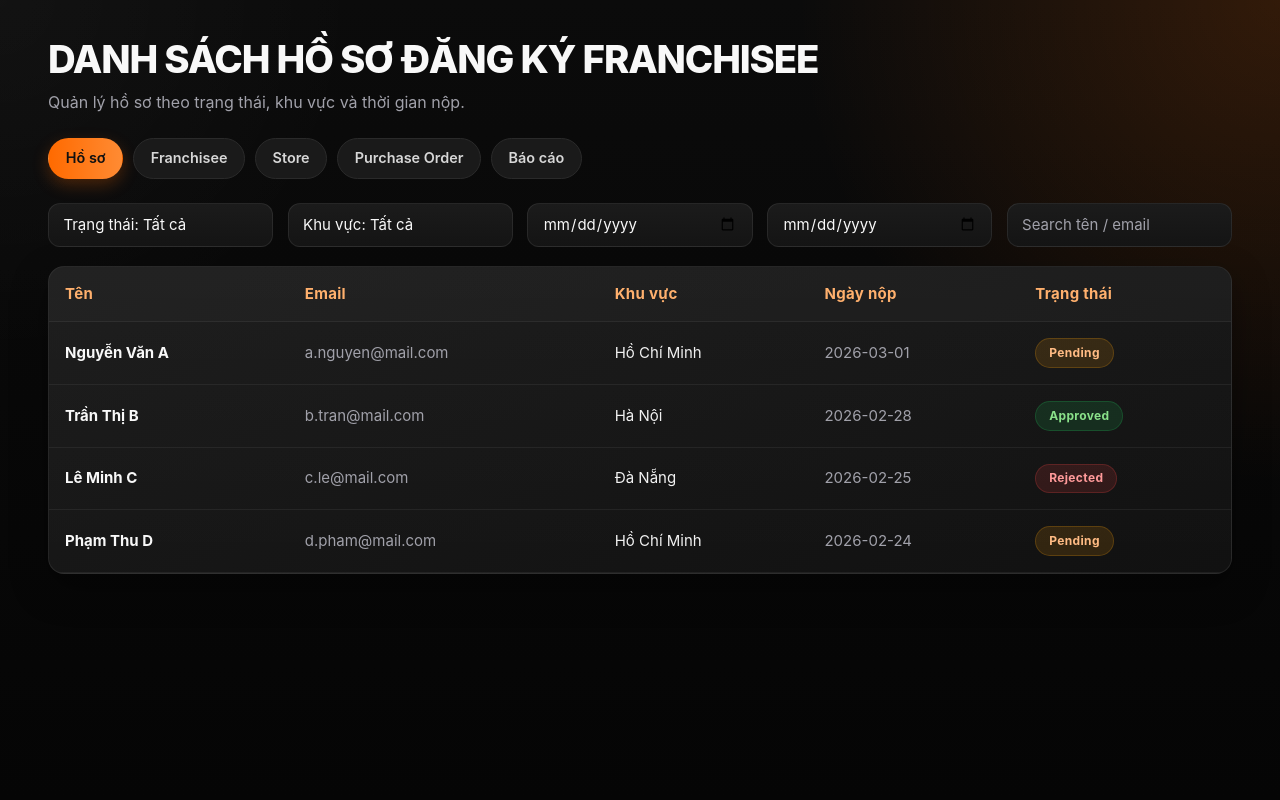
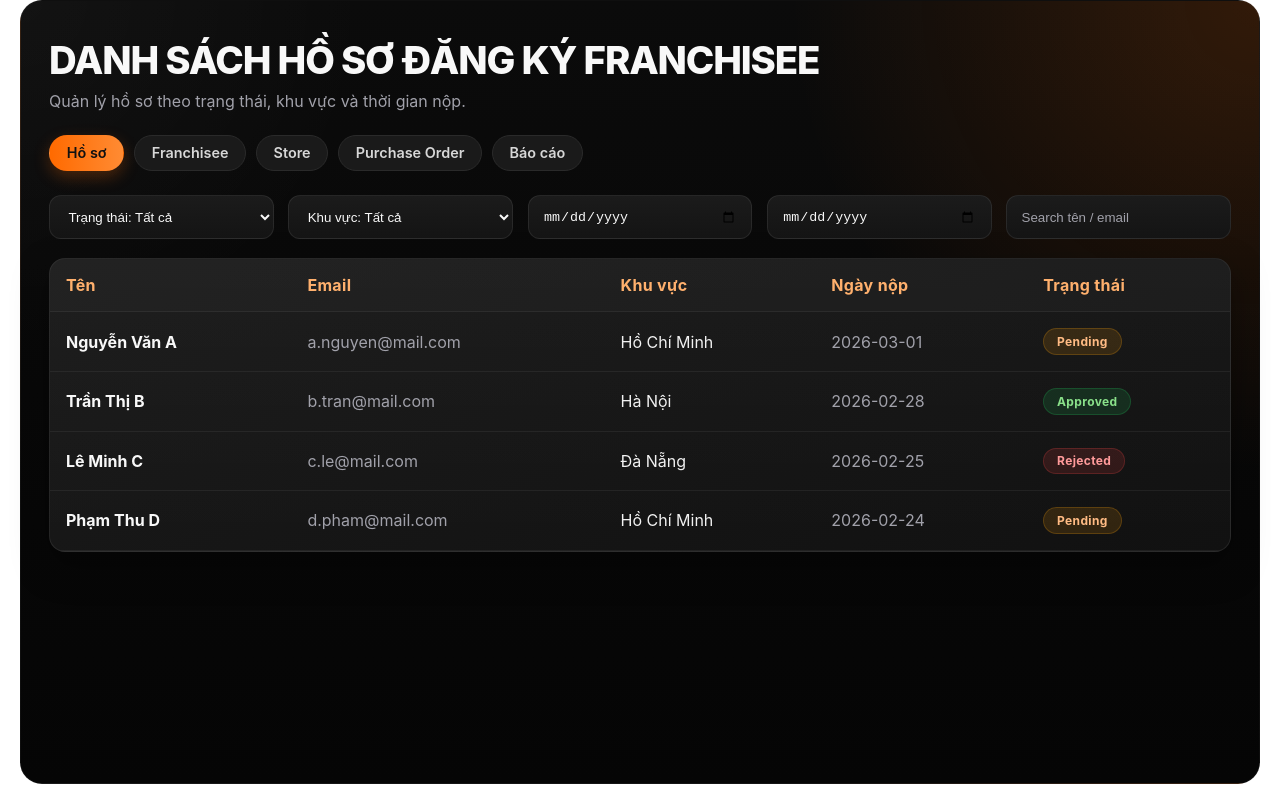
Before and after one commit to trqgiabao/Again, a React (Vite) app: page /admin/applications in a window 1280 px wide. Built offline with nearby package versions, Linux system fonts and the light colour scheme.

Commit message:
sua giao dien

```diff
--- a/src/features/franchiseAdmin/pages/AdminShared.css
+++ b/src/features/franchiseAdmin/pages/AdminShared.css
@@ -1,8 +1,28 @@
 .admin-page {
+  --nike-white: #f8f8f8;
+  --nike-black: #0b0b0b;
+  --nike-black-soft: #141414;
+  --nike-surface: #181818;
+  --nike-surface-alt: #202020;
+  --nike-orange: #ff6a00;
+  --nike-orange-deep: #ff8b33;
+  --nike-border: rgba(255, 255, 255, 0.08);
+  --nike-text-muted: #a1a1aa;
+  --nike-text-soft: #6b7280;
+  --nike-shadow: 0 14px 36px rgba(0, 0, 0, 0.35);
+
   max-width: 1240px;
   margin: 0 auto;
   padding: 2.5rem 1.75rem 3rem;
+   min-height: calc(100vh - 1rem);
   color: var(--nike-white);
+
+  background:
+    radial-gradient(circle at top right, rgba(255, 106, 0, 0.16), transparent 32%),
+    radial-gradient(circle at top left, rgba(255, 255, 255, 0.03), transparent 24%),
+    linear-gradient(180deg, #0b0b0b, #050505);
+  border: 1px solid rgba(255, 255, 255, 0.04);
+  border-radius: 22px;
 }
 
 .admin-page__header {
--- a/src/features/franchiseAdmin/pages/ApplicationDetailPage.jsx
+++ b/src/features/franchiseAdmin/pages/ApplicationDetailPage.jsx
@@ -23,16 +23,90 @@ const mockData = {
       { time: '2026-03-01 10:22', status: 'Pending', note: 'Email xác nhận đã gửi ứng viên.' },
     ],
   },
+  'app-002': {
+    code: 'FA-2026-002',
+    fullName: 'Trần Thị B',
+    email: 'b.tran@mail.com',
+    phoneNumber: '0912345678',
+    nationalId: '001298009876',
+    address: '95 Nguyễn Trãi, Thanh Xuân, Hà Nội',
+    businessExperience: '3 năm quản lý cửa hàng thời trang',
+    expectedCapital: '2,500,000,000',
+    preferredRegion: 'Hà Nội',
+    createdAt: '2026-02-28 09:05',
+    status: 'Approved',
+    history: [
+      { time: '2026-02-28 09:05', status: 'Pending', note: 'Hồ sơ vừa được tạo.' },
+      { time: '2026-03-01 15:10', status: 'Approved', note: 'Đã duyệt sau vòng phỏng vấn.' },
+    ],
+  },
+  'app-003': {
+    code: 'FA-2026-003',
+    fullName: 'Lê Minh C',
+    email: 'c.le@mail.com',
+    phoneNumber: '0933334444',
+    nationalId: '048201006543',
+    address: '22 Ông Ích Khiêm, Hải Châu, Đà Nẵng',
+    businessExperience: '2 năm kinh doanh chuỗi đồ uống',
+    expectedCapital: '1,800,000,000',
+    preferredRegion: 'Đà Nẵng',
+    createdAt: '2026-02-25 14:40',
+    status: 'Rejected',
+    history: [
+      { time: '2026-02-25 14:40', status: 'Pending', note: 'Hồ sơ vừa được tạo.' },
+      { time: '2026-02-26 10:00', status: 'Rejected', note: 'Ứng viên chưa đáp ứng mức vốn tối thiểu.' },
+    ],
+  },
+  'app-004': {
+    code: 'FA-2026-004',
+    fullName: 'Phạm Thu D',
+    email: 'd.pham@mail.com',
+    phoneNumber: '0977771122',
+    nationalId: '025196002468',
+    address: '118 Điện Biên Phủ, Bình Thạnh, TP.HCM',
+    businessExperience: '4 năm vận hành nhà hàng gia đình',
+    expectedCapital: '2,900,000,000',
+    preferredRegion: 'Hồ Chí Minh',
+    createdAt: '2026-02-24 08:50',
+    status: 'Pending',
+    history: [
+      { time: '2026-02-24 08:50', status: 'Pending', note: 'Hồ sơ vừa được tạo.' },
+      { time: '2026-02-24 09:15', status: 'Pending', note: 'Đã chuyển HR kiểm tra ban đầu.' },
+    ],
+  },
 };
 
 const ApplicationDetailPage = () => {
   const navigate = useNavigate();
   const { id } = useParams();
-  const application = useMemo(() => mockData[id] ?? mockData['app-001'], [id]);
+
+  const application = useMemo(() => mockData[id], [id]);
 
   const [openApprove, setOpenApprove] = useState(false);
   const [openReject, setOpenReject] = useState(false);
   const [rejectReason, setRejectReason] = useState('');
+
+  if (!application) {
+    return (
+      <section className="admin-page">
+        <header className="admin-page__header">
+          <h1>Chi tiết hồ sơ Franchisee</h1>
+          <p>Không tìm thấy hồ sơ với mã đã chọn.</p>
+        </header>
+
+        <AdminMenu />
+
+        <article className="detail-panel admin-surface">
+          <button
+            className="btn btn--ghost"
+            onClick={() => navigate('/admin/applications')}
+          >
+            Quay lại danh sách hồ sơ
+          </button>
+        </article>
+      </section>
+    );
+  }
 
   return (
     <section className="admin-page">
@@ -65,13 +139,22 @@ const ApplicationDetailPage = () => {
         <p><strong>Kinh nghiệm kinh doanh:</strong> {application.businessExperience}</p>
 
         <div className="detail-actions">
-          <button className="btn btn--ghost" onClick={() => navigate('/admin/applications')}>
+          <button
+            className="btn btn--ghost"
+            onClick={() => navigate('/admin/applications')}
+          >
             Quay lại
           </button>
-          <button className="btn btn--danger" onClick={() => setOpenReject(true)}>
+          <button
+            className="btn btn--danger"
+            onClick={() => setOpenReject(true)}
+          >
             Reject
           </button>
-          <button className="btn btn--primary" onClick={() => setOpenApprove(true)}>
+          <button
+            className="btn btn--primary"
+            onClick={() => setOpenApprove(true)}
+          >
             Approve
           </button>
         </div>
@@ -94,16 +177,22 @@ const ApplicationDetailPage = () => {
         isOpen={openApprove}
         title="Xác nhận duyệt hồ sơ"
         onClose={() => setOpenApprove(false)}
-        actions={(
+        actions={
           <>
-            <button className="btn btn--ghost" onClick={() => setOpenApprove(false)}>
+            <button
+              className="btn btn--ghost"
+              onClick={() => setOpenApprove(false)}
+            >
               Hủy
             </button>
-            <button className="btn btn--primary" onClick={() => setOpenApprove(false)}>
+            <button
+              className="btn btn--primary"
+              onClick={() => setOpenApprove(false)}
+            >
               Xác nhận Approve
             </button>
           </>
-        )}
+        }
       >
         Hồ sơ sẽ được chuyển bước tạo hợp đồng.
       </Modal>
@@ -112,9 +201,12 @@ const ApplicationDetailPage = () => {
         isOpen={openReject}
         title="Từ chối hồ sơ"
         onClose={() => setOpenReject(false)}
-        actions={(
+        actions={
           <>
-            <button className="btn btn--ghost" onClick={() => setOpenReject(false)}>
+            <button
+              className="btn btn--ghost"
+              onClick={() => setOpenReject(false)}
+            >
               Hủy
             </button>
             <button
@@ -125,7 +217,7 @@ const ApplicationDetailPage = () => {
               Xác nhận Reject
             </button>
           </>
-        )}
+        }
       >
         <label htmlFor="rejectReason">Nhập lý do từ chối:</label>
         <textarea
--- a/src/index.css
+++ b/src/index.css
@@ -1,153 +1,109 @@
+/* Definition of the design system. All colors, gradients, fonts, etc should be defined here.
+All colors MUST be HSL.
+*/
+
+@layer base {
+  :root {
+    --background: 0 0% 100%;
+    --foreground: 222.2 84% 4.9%;
+
+    --card: 0 0% 100%;
+    --card-foreground: 222.2 84% 4.9%;
+
+    --popover: 0 0% 100%;
+    --popover-foreground: 222.2 84% 4.9%;
+
+    --primary: 222.2 47.4% 11.2%;
+    --primary-foreground: 210 40% 98%;
+
+    --secondary: 210 40% 96.1%;
+    --secondary-foreground: 222.2 47.4% 11.2%;
+
+    --muted: 210 40% 96.1%;
+    --muted-foreground: 215.4 16.3% 46.9%;
+
+    --accent: 210 40% 96.1%;
+    --accent-foreground: 222.2 47.4% 11.2%;
+
+    --destructive: 0 84.2% 60.2%;
+    --destructive-foreground: 210 40% 98%;
+
+    --border: 214.3 31.8% 91.4%;
+    --input: 214.3 31.8% 91.4%;
+    --ring: 222.2 84% 4.9%;
+
+    --radius: 0.5rem;
+
+    --sidebar-background: 0 0% 98%;
+    --sidebar-foreground: 240 5.3% 26.1%;
+    --sidebar-primary: 240 5.9% 10%;
+    --sidebar-primary-foreground: 0 0% 98%;
+    --sidebar-accent: 240 4.8% 95.9%;
+    --sidebar-accent-foreground: 240 5.9% 10%;
+    --sidebar-border: 220 13% 91%;
+    --sidebar-ring: 217.2 91.2% 59.8%;
+  }
+
+  .dark {
+    --background: 222.2 84% 4.9%;
+    --foreground: 210 40% 98%;
+
+    --card: 222.2 84% 4.9%;
+    --card-foreground: 210 40% 98%;
+
+    --popover: 222.2 84% 4.9%;
+    --popover-foreground: 210 40% 98%;
+
+    --primary: 210 40% 98%;
+    --primary-foreground: 222.2 47.4% 11.2%;
+
+    --secondary: 217.2 32.6% 17.5%;
+    --secondary-foreground: 210 40% 98%;
+
+    --muted: 217.2 32.6% 17.5%;
+    --muted-foreground: 215 20.2% 65.1%;
+
+    --accent: 217.2 32.6% 17.5%;
+    --accent-foreground: 210 40% 98%;
+
+    --destructive: 0 62.8% 30.6%;
+    --destructive-foreground: 210 40% 98%;
+
+    --border: 217.2 32.6% 17.5%;
+    --input: 217.2 32.6% 17.5%;
+    --ring: 212.7 26.8% 83.9%;
+
+    --sidebar-background: 240 5.9% 10%;
+    --sidebar-foreground: 240 4.8% 95.9%;
+    --sidebar-primary: 224.3 76.3% 48%;
+    --sidebar-primary-foreground: 0 0% 100%;
+    --sidebar-accent: 240 3.7% 15.9%;
+    --sidebar-accent-foreground: 240 4.8% 95.9%;
+    --sidebar-border: 240 3.7% 15.9%;
+    --sidebar-ring: 217.2 91.2% 59.8%;
+  }
+}
+
+@layer base {
   *,
   *::before,
   *::after {
     box-sizing: border-box;
-}
-
-:root {
-  --nike-white: #f8f8f8;
-  --nike-black: #0b0b0b;
-  --nike-black-soft: #141414;
-
-  --nike-surface: #181818;
-  --nike-surface-alt: #202020;
-
-  --nike-orange: #ff6a00;
-  --nike-orange-deep: #ff8b33;
-
-  --nike-border: rgba(255,255,255,0.08);
-
-  --nike-text-muted: #a1a1aa;
-  --nike-text-soft: #6b7280;
-
-  --nike-shadow:
-    0 14px 36px rgba(0,0,0,0.35);
-
-  --nike-radius-sm: 10px;
-  --nike-radius-md: 16px;
-  --nike-radius-lg: 22px;
+    border-color: hsl(var(--border));
   }
 
   html,
-body {
-  height: 100%;
+  body,
+  #root {
+    min-height: 100%;
   }
 
   body {
     margin: 0;
-
-  font-family:
-    Inter,
-    system-ui,
-    -apple-system,
-    Segoe UI,
-    Roboto,
-    Helvetica Neue,
-    Arial,
-    sans-serif;
-
-  font-size: 15px;
-  line-height: 1.5;
-
-  background:
-    radial-gradient(circle at top right, rgba(255,106,0,.16), transparent 32%),
-    radial-gradient(circle at top left, rgba(255,255,255,.03), transparent 24%),
-    linear-gradient(180deg,#0b0b0b,#050505);
-
-  color: var(--nike-white);
-
+    font-family: Inter, system-ui, -apple-system, Segoe UI, Roboto, Helvetica Neue, Arial, sans-serif;
+    background-color: hsl(var(--background));
+    color: hsl(var(--foreground));
     -webkit-font-smoothing: antialiased;
     -moz-osx-font-smoothing: grayscale;
   }
-
-#root {
-  width: 100%;
-  min-height: 100vh;
 }
-
-a {
-  color: inherit;
-  text-decoration: none;
-}
-
-h1,
-h2,
-h3,
-h4 {
-  margin: 0;
-  letter-spacing: -0.02em;
-}
-
-h1 {
-  font-weight: 800;
-}
-
-h2 {
-  font-weight: 700;
-}
-
-p {
-  margin: 0;
-}
-
-::-webkit-scrollbar {
-  width: 10px;
-}
-
-::-webkit-scrollbar-track {
-  background: #0b0b0b;
-}
-
-::-webkit-scrollbar-thumb {
-  background: #2a2a2a;
-  border-radius: 999px;
-}
-
-::-webkit-scrollbar-thumb:hover {
-  background: #3a3a3a;
-}
-
-input,
-select,
-textarea,
-button {
-  font-family: inherit;
-  font-size: inherit;
-}
-
-input:focus,
-select:focus,
-textarea:focus {
-  outline: none;
-}
-
-::selection {
-  background: rgba(255,106,0,.35);
-  color: white;
-}
-
-.filters select,
-.filters input {
-  height: 44px;
-  border: 1px solid var(--nike-border);
-  background: linear-gradient(180deg, #1b1b1b, #141414);
-  color: var(--nike-white);
-  border-radius: 12px;
-  padding: 0 0.9rem;
-  outline: none;
-  transition: all 0.18s ease;
-}
-
-.filters select {
-  appearance: none;
-  -webkit-appearance: none;
-  -moz-appearance: none;
-}
-
-.filters select option {
-  background: #181818;
-  color: var(--nike-white);
-}
-.filters select {
-  padding-right: 2.5rem;
-}
```
Lines whose indentation alone changed are shown as unchanged.
